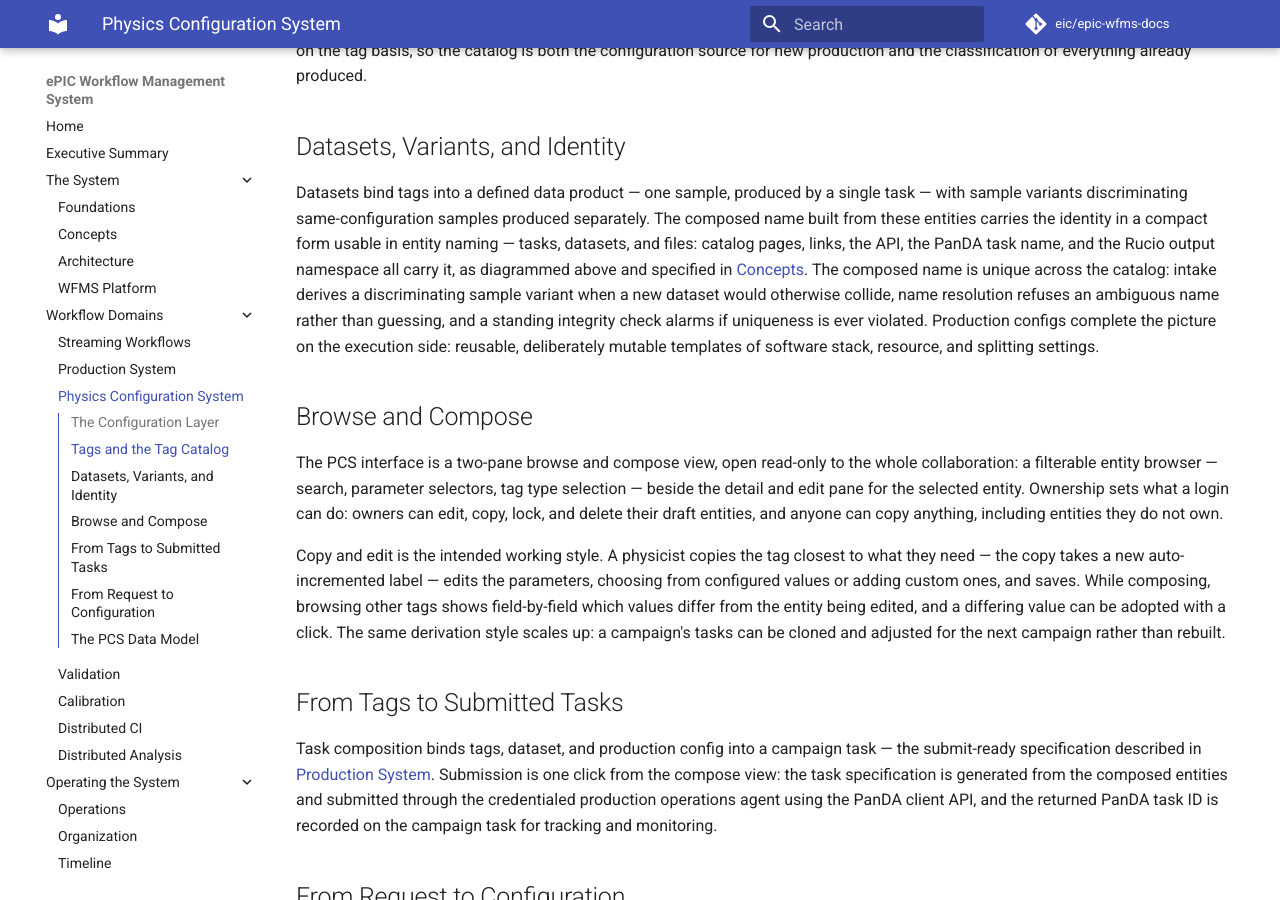
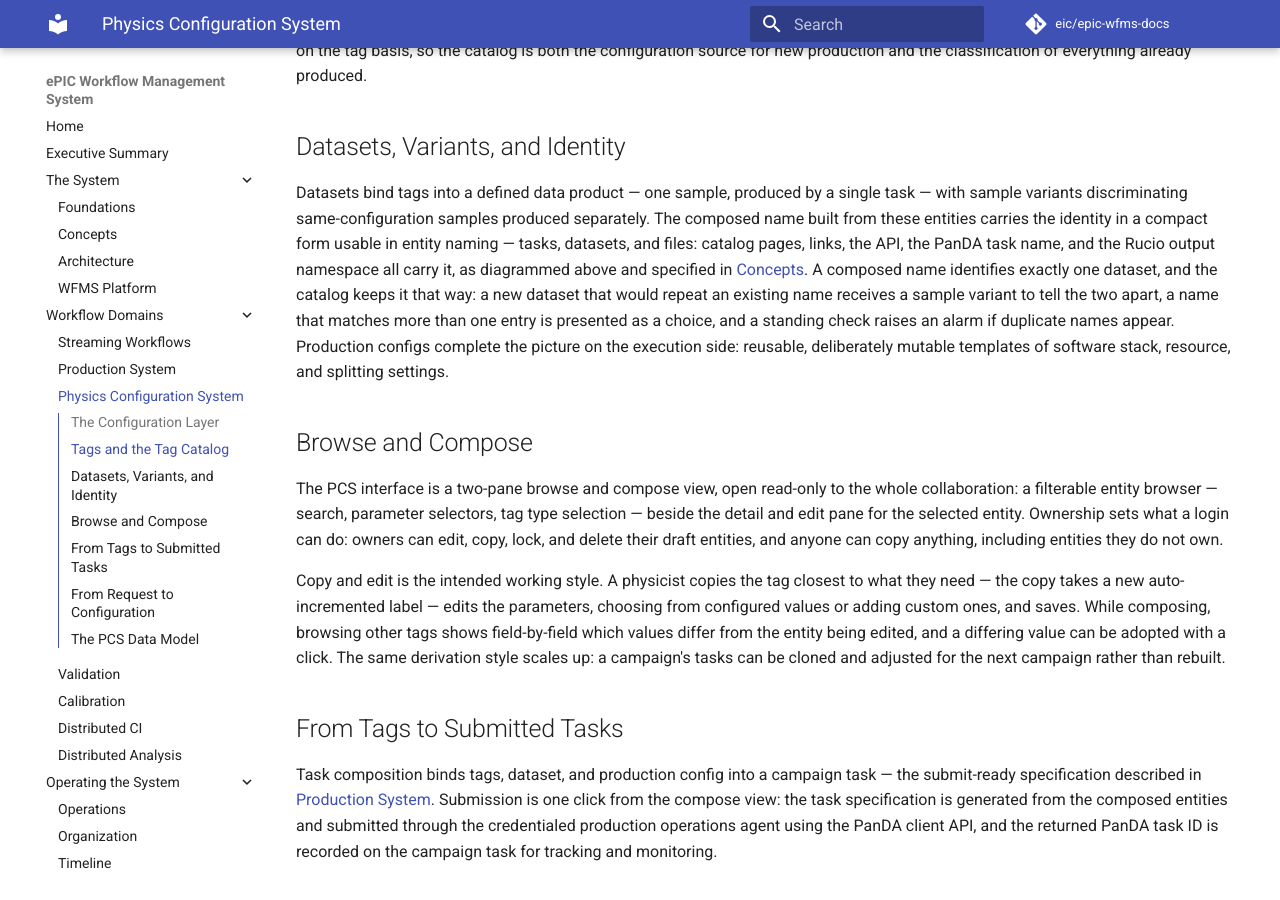
Before and after one commit to eic/epic-wfms-docs, an MkDocs documentation site: the page built from docs/pcs.md, in a window 1280 px wide and 900 px high, scrolled down 1413 px. Built offline with MkDocs 1.6.1 and Material for MkDocs 9.7.7, drawn with Linux system fonts in a browser that asks for light colours; comment, search, counter and statistics services are not loaded.

Commit message:
PCS identity: uniqueness statement in reader voice
Co-Authored-By: Claude Fable 5 <noreply@anthropic.com>

```diff
--- a/docs/pcs.md
+++ b/docs/pcs.md
@@ -36,9 +36,9 @@ Datasets bind tags into a defined data product — one sample, produced by a sin
 discriminating same-configuration samples produced separately. The composed name built from these entities carries the
 identity in a compact form usable in entity naming — tasks, datasets, and files: catalog pages, links, the API, the
 PanDA task name, and the Rucio output namespace all carry it, as diagrammed above and specified in
-[Concepts](concepts.md). The composed name is unique across the catalog: intake derives a discriminating sample
-variant when a new dataset would otherwise collide, name resolution refuses an ambiguous name rather than guessing,
-and a standing integrity check alarms if uniqueness is ever violated. Production configs complete the
+[Concepts](concepts.md). A composed name identifies exactly one dataset, and the catalog keeps it that way: a new
+dataset that would repeat an existing name receives a sample variant to tell the two apart, a name that matches more
+than one entry is presented as a choice, and a standing check raises an alarm if duplicate names appear. Production configs complete the
 picture on the execution side: reusable, deliberately mutable templates of software stack, resource, and splitting
 settings.
 
```
